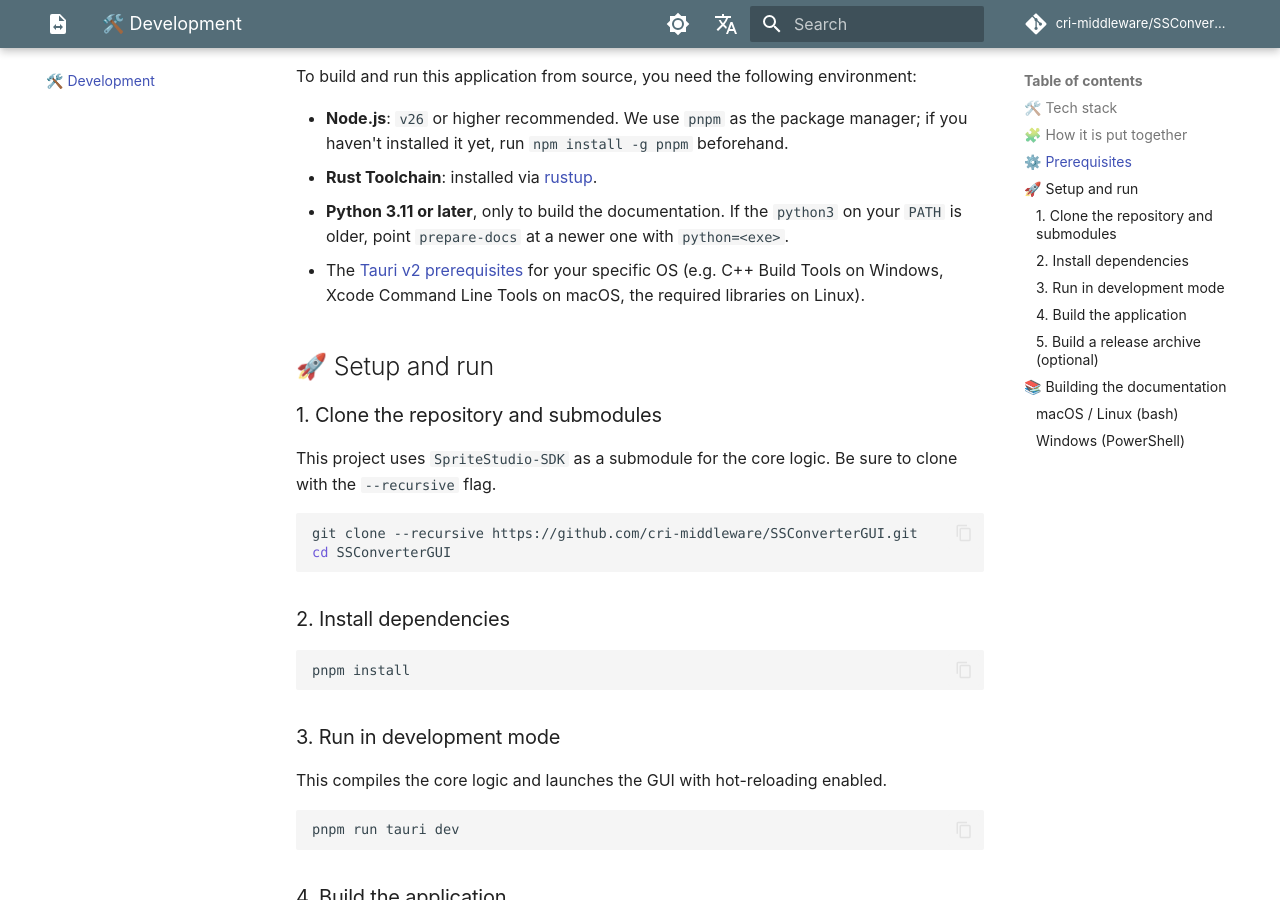
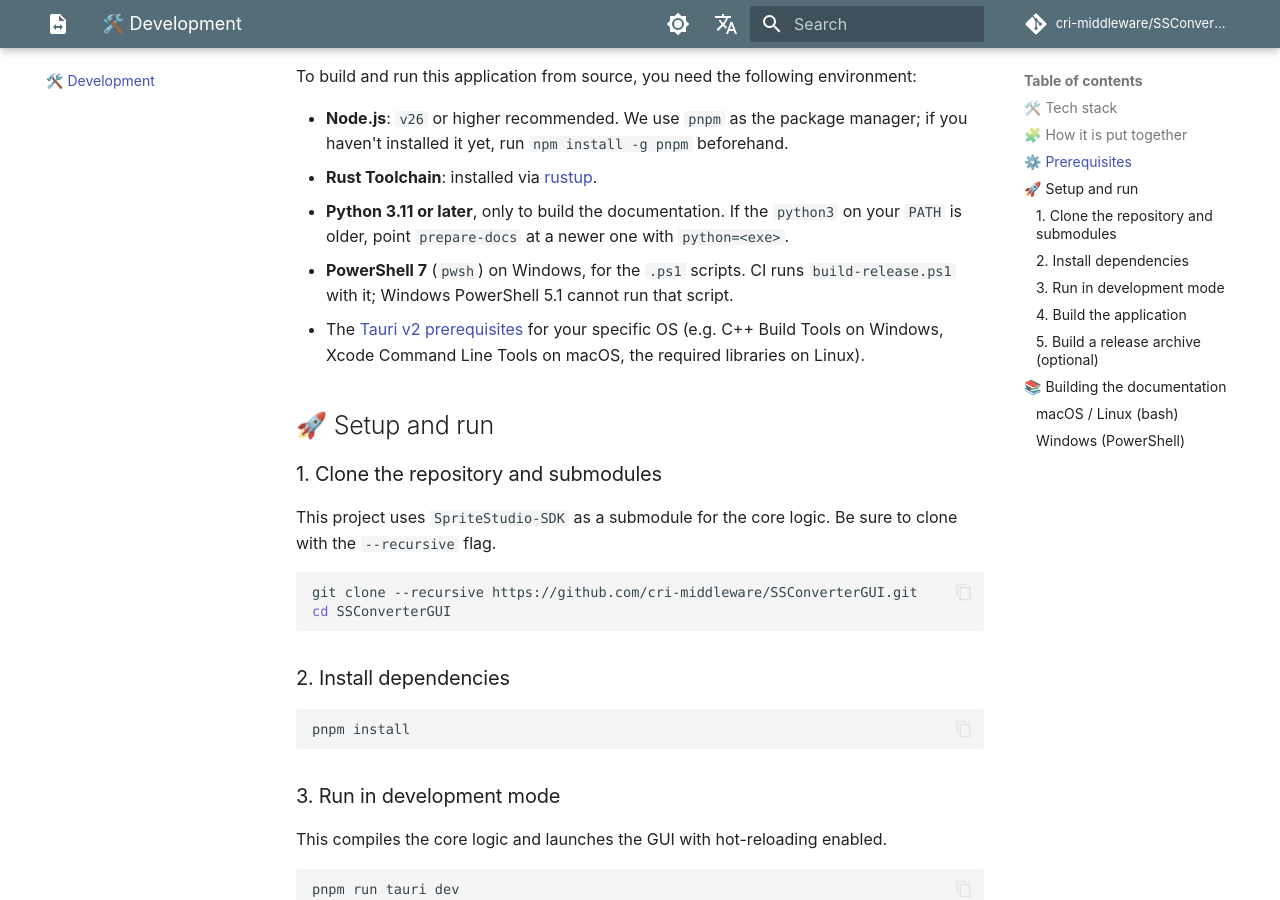
Before and after one commit to cri-middleware/SSConverterGUI, an MkDocs documentation site: the page built from docs/en/development.md, in a window 1280 px wide and 900 px high, scrolled down 1590 px. Built offline with MkDocs 1.6.1 and Material for MkDocs 9.7.7, drawn with Linux system fonts in a browser that asks for light colours; comment, search, counter and statistics services are not loaded.

Commit message:
docs(development): the .ps1 scripts need PowerShell 7
build-release.ps1 calls the two-argument [System.IO.Path]::GetFullPath,
which .NET Framework does not have, so Windows PowerShell 5.1 stops before
building. CI runs the script with pwsh, and the docs scripts build under
pwsh too.

```diff
--- a/docs/en/development.md
+++ b/docs/en/development.md
@@ -59,6 +59,8 @@ To build and run this application from source, you need the following environmen
 - **Rust Toolchain**: installed via [rustup](https://rustup.rs/).
 - **Python 3.11 or later**, only to build the documentation. If the `python3` on your `PATH` is
   older, point `prepare-docs` at a newer one with `python=<exe>`.
+- **PowerShell 7** (`pwsh`) on Windows, for the `.ps1` scripts. CI runs `build-release.ps1` with it;
+  Windows PowerShell 5.1 cannot run that script.
 - The [Tauri v2 prerequisites](https://v2.tauri.app/start/prerequisites/) for your specific OS
   (e.g. C++ Build Tools on Windows, Xcode Command Line Tools on macOS, the required libraries on
   Linux).
```
Also changed, not shown: docs/ja/development.md (+1 -0 lines).
